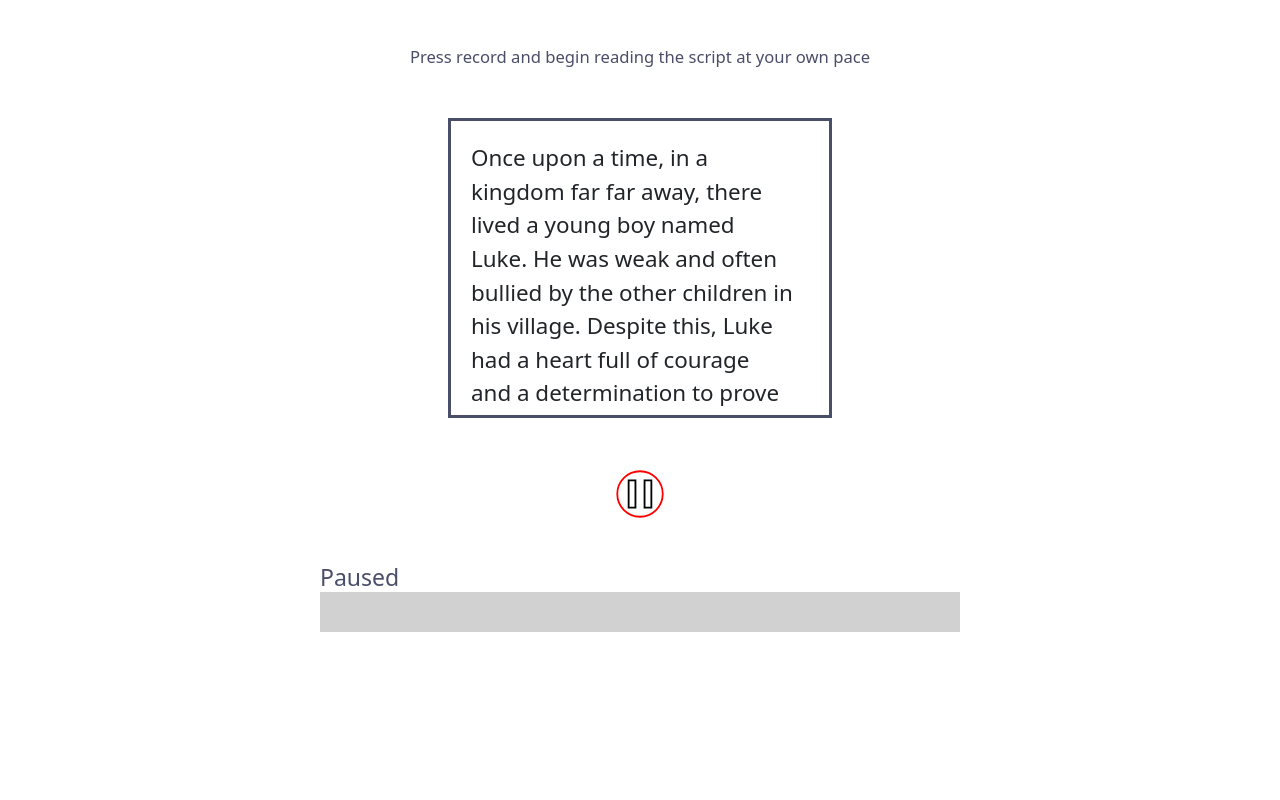
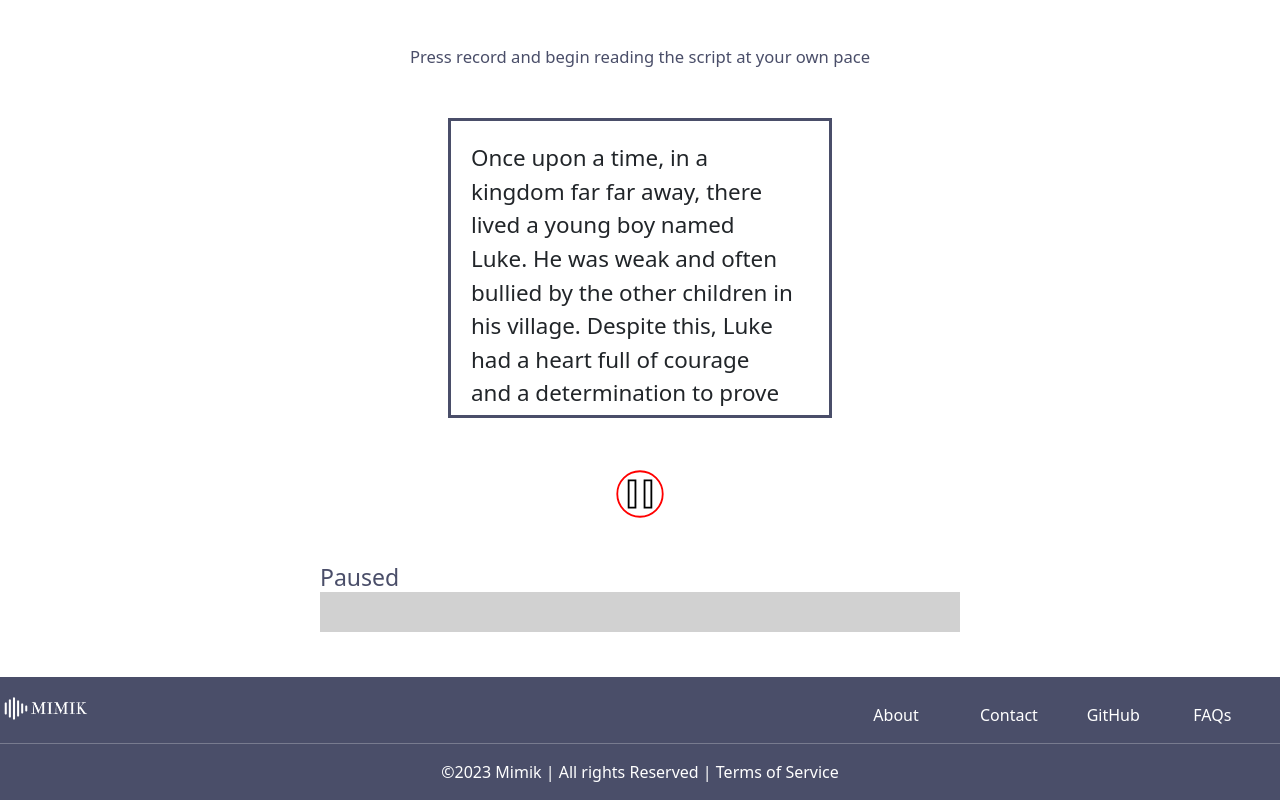
Before and after one commit to mrashid2019/Mimik, a React (Create React App) app in the folder mimik-website/: page /train in a window 1280 px wide. Shown: the part 214-1014 px from the top of the page. Before the commit the page ends 885 px from the top, so only its background shows below. Built offline with nearby package versions, Linux system fonts and the light colour scheme; no server answers.

Commit message:
Added footer to convert+train

```diff
--- a/mimik-website/src/components/Footer/footer.css
+++ b/mimik-website/src/components/Footer/footer.css
@@ -5,6 +5,7 @@
     position: relative;
     bottom: 0;
     width: 100%;
+    max-width: 100vw;
 }
 
 .footer_link{
--- a/mimik-website/src/pages/convert.js
+++ b/mimik-website/src/pages/convert.js
@@ -1,5 +1,6 @@
 import React, {useState, useEffect, useRef} from 'react';
 import io from "socket.io-client"
+import Footer from '../components/Footer/index'
 
 const socket = io('http://localhost:8000')
 // socket.on
@@ -107,6 +108,8 @@ return (
 			<div style={waveformBar}></div>
 			<audio ref={localAudioRef}></audio>
 			</div>
+
+			<Footer></Footer>
 		</div>
 	</div>
 );
--- a/mimik-website/src/pages/train.js
+++ b/mimik-website/src/pages/train.js
@@ -1,5 +1,5 @@
 import React, {useState} from 'react';
-
+import Footer from '../components/Footer';
 
 
 const main = {
@@ -88,6 +88,7 @@ From that day on, Luke was known as the greatest hero the kingdom had ever seen.
 			{!isRecording &&(<h1 style={{margin:'0%',fontSize: '1.8vmax', color:'#4A4E69', alignSelf:'start', justifySelf:'start'}}>Paused</h1>)}
 			<div style={waveformBar}></div>
 			</div>
+			<Footer></Footer>
 			</div>
 			{/* <div style={{display:'sticky',marginTop:'10px',marginBottom:'10px',background:'#4A4E69', height:'30px', width:'100%'}}> </div> */}
 
```
